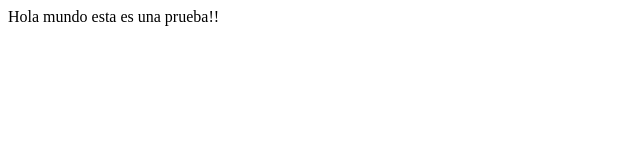
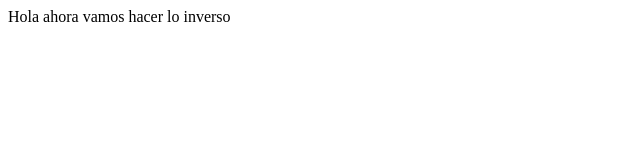
Before and after one commit to DaniloVasquez/Proyecto, a plain HTML site: page index.html in a window 1280 px wide. Shown: the full height of the page, 0-640 px from the left. Drawn offline with Linux system fonts and the light colour scheme.

Commit message:
change from git
change fil from Github

```diff
--- a/index.html
+++ b/index.html
@@ -11,6 +11,6 @@
         <meta name="viewport" content="width=device-width, initial-scale=1.0">
     </head>
     <body>
-        <div>Hola mundo esta es una prueba!!</div>
+        <div>Hola ahora vamos hacer lo inverso</div>
     </body>
 </html>
```
